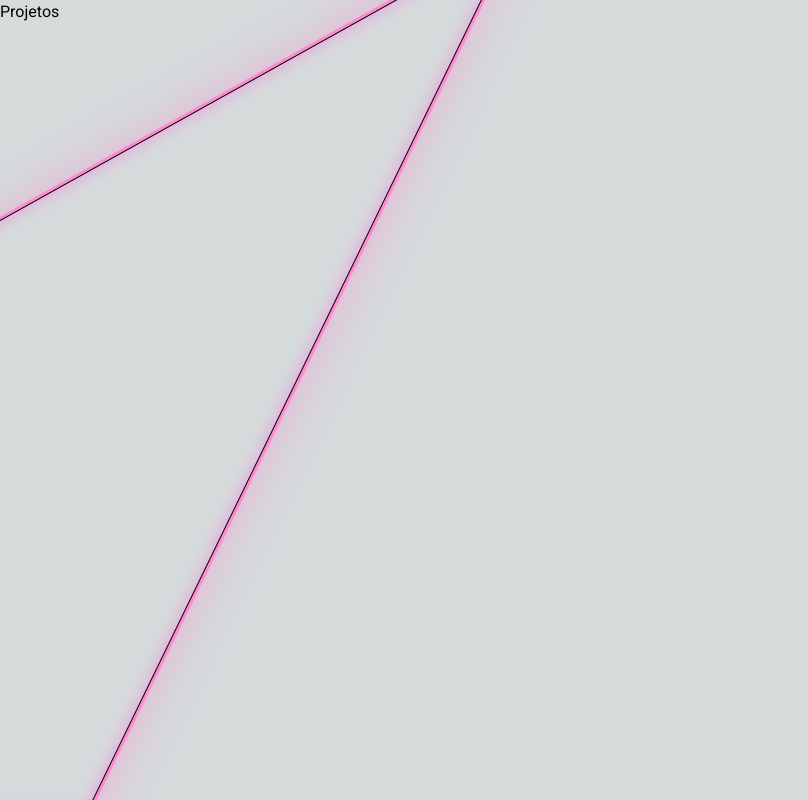
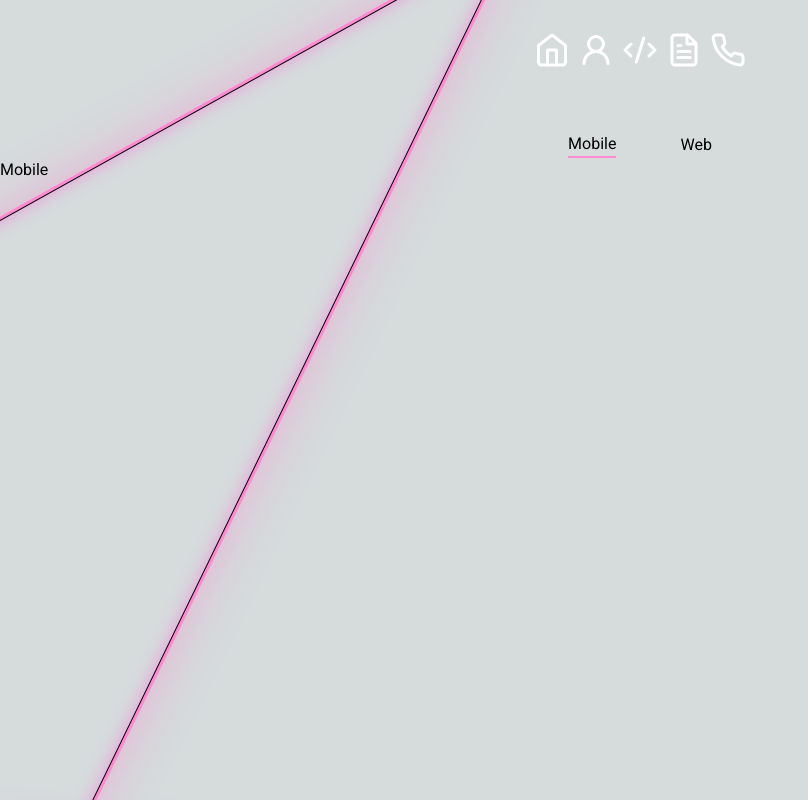
Before and after one commit to marcus-feitosa/portfolio, a Next.js app: page /myprojects in a window 1280 px wide. Shown: the whole page, without its empty margins (0-808 px from the left). Built offline with nearby package versions, Linux system fonts and the light colour scheme.

Commit message:
Criação dos botões de projeto

```diff
--- a/src/app/aboutme/page.tsx
+++ b/src/app/aboutme/page.tsx
@@ -3,6 +3,7 @@ import { IconHeader } from "@/components/IconHeader"
 import ProfileIMG from '@/assets/ProfilePic.svg'
 import Image from "next/image"
 import NeonButton from "@/components/NeonButton"
+import Link from "next/link"
 
 
 
@@ -22,7 +23,10 @@ export default function AboutMe(){
                 utilizando Kootlin, React Native e React.js, porém, estou sempre aberto a explorar novas
                 tecnologias!
             </p>
+            <Link href="/myprojects">
                 <NeonButton text="Projetos"/>
+            </Link>
+
             </div>
             {/*texto e botão */}
             <Image src={ProfileIMG} alt="Foto de perfil"/>
--- a/src/app/myprojects/page.tsx
+++ b/src/app/myprojects/page.tsx
@@ -1,5 +1,17 @@
+'use client'
+import { IconHeader } from "@/components/IconHeader";
+import { useState } from "react";
+
 export default function Projects(){
+    const [isMobile, setIsMobile] = useState(true);
     return(
-        <h1>Projetos</h1>
+        <div className="h-screen ">
+            <IconHeader />
+            <div className="flex flex-row gap-16 justify-center mt-16">
+                <button onClick={() => setIsMobile(true)}  className={`text-bold ${isMobile ? 'border-b-2 border-neon-pink' : 'border-none'}`}>Mobile</button>
+                <button onClick={() => setIsMobile(false)} className={`text-bold ${isMobile ? 'border-none' : 'border-b-2 border-neon-pink'}`}>Web</button>
+            </div>
+            {isMobile ? <text>Mobile</text> : <text>Web</text>}
+        </div>
     )
 }
```
